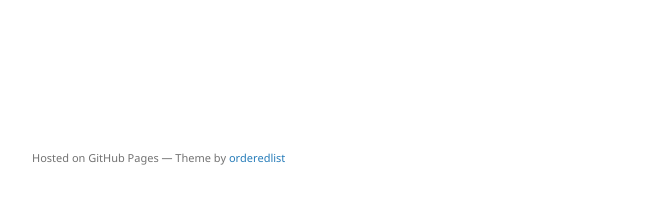
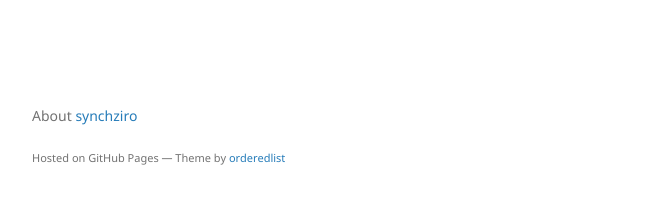
Before and after one commit to synchziro/synchziro.github.io, a Jekyll site: the page built from README.md, in a window 1280 px wide. Shown: the part 663-867 px from the top of the page, without its empty margins (178-836 px from the left). Built offline with Jekyll 4.4.1, drawn with Linux system fonts in a browser that asks for light colours; our own code applies the rules of GitHub Pages for plain Markdown files.

Commit message:
Update default.html

```diff
--- a/_layouts/default.html
+++ b/_layouts/default.html
@@ -45,9 +45,7 @@
 
       </section>
       <footer>
-        {% if site.github.is_project_page %}
         <p>About <a href="{{ site.github.owner_url }}">{{ site.github.owner_name }}</a></p>
-        {% endif %}
         <p><small>Hosted on GitHub Pages &mdash; Theme by <a href="https://github.com/orderedlist">orderedlist</a></small></p>
       </footer>
     </div>
```
